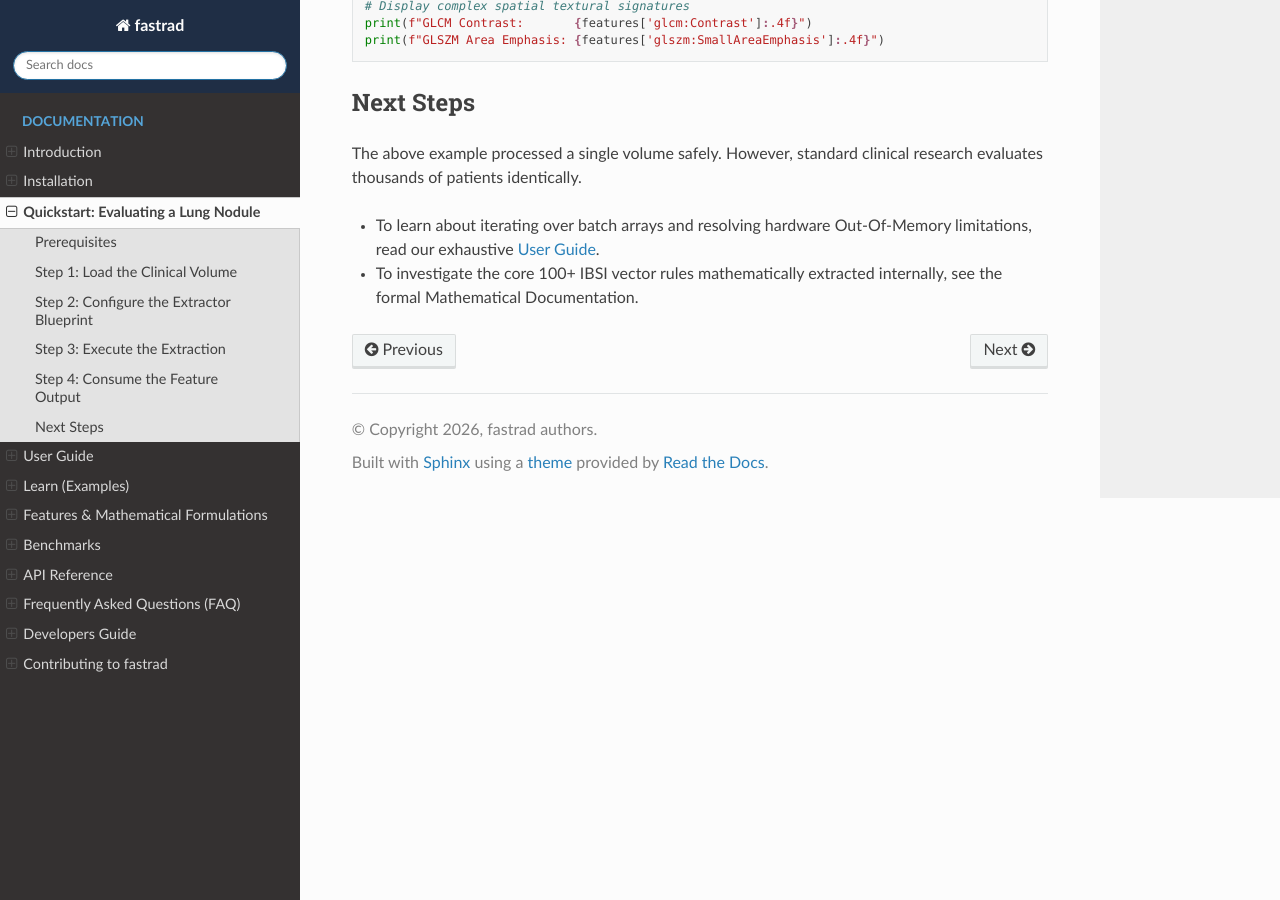
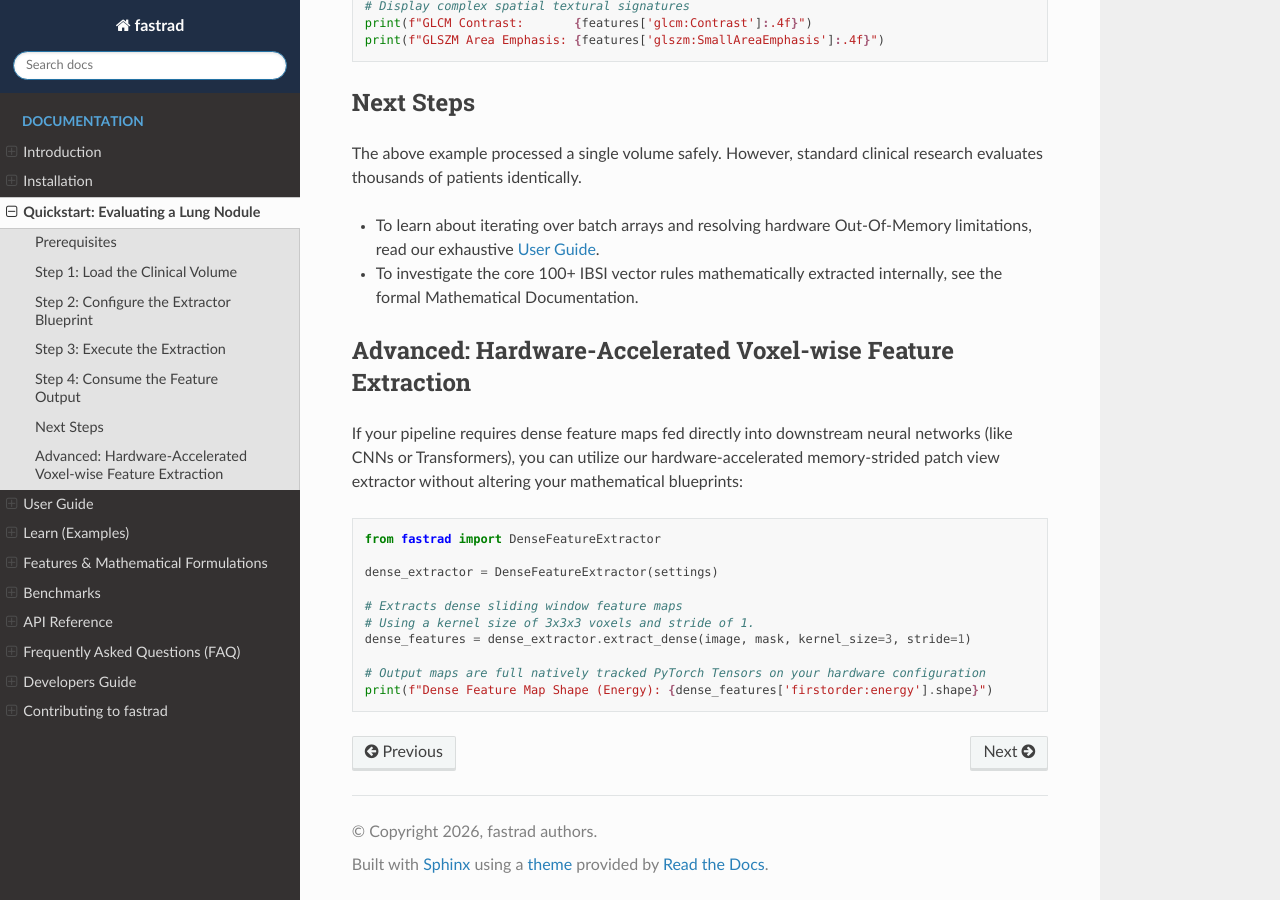
Before and after one commit to helloerikaaa/fastrad, a Sphinx documentation site: the page built from docs/quickstart.rst, in a window 1280 px wide and 900 px high, scrolled down 1935 px. Built offline with Sphinx 7.4.7 and the Read the Docs theme 3.1.0, drawn with Linux system fonts in a browser that asks for light colours.

Commit message:
docs: update API and quickstart examples for DenseFeatureExtractor

```diff
--- a/docs/quickstart.rst
+++ b/docs/quickstart.rst
@@ -90,3 +90,20 @@ The above example processed a single volume safely. However, standard clinical r
 
 * To learn about iterating over batch arrays and resolving hardware Out-Of-Memory limitations, read our exhaustive :ref:`user-guide`.
 * To investigate the core 100+ IBSI vector rules mathematically extracted internally, see the formal Mathematical Documentation.
+
+Advanced: Hardware-Accelerated Voxel-wise Feature Extraction
+-----------------------------------------------------------
+If your pipeline requires dense feature maps fed directly into downstream neural networks (like CNNs or Transformers), you can utilize our hardware-accelerated memory-strided patch view extractor without altering your mathematical blueprints:
+
+.. code-block:: python
+
+   from fastrad import DenseFeatureExtractor
+
+   dense_extractor = DenseFeatureExtractor(settings)
+
+   # Extracts dense sliding window feature maps
+   # Using a kernel size of 3x3x3 voxels and stride of 1.
+   dense_features = dense_extractor.extract_dense(image, mask, kernel_size=3, stride=1)
+
+   # Output maps are full natively tracked PyTorch Tensors on your hardware configuration
+   print(f"Dense Feature Map Shape (Energy): {dense_features['firstorder:energy'].shape}")
```
Also changed, not shown: docs/api.rst (+7 -0 lines).
